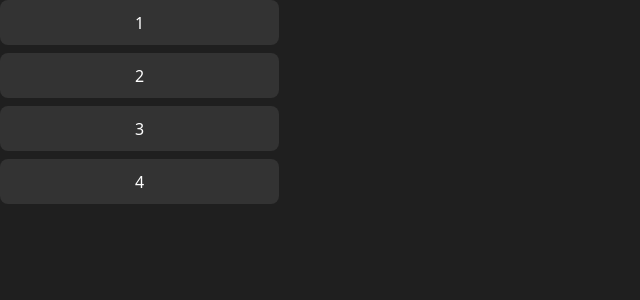
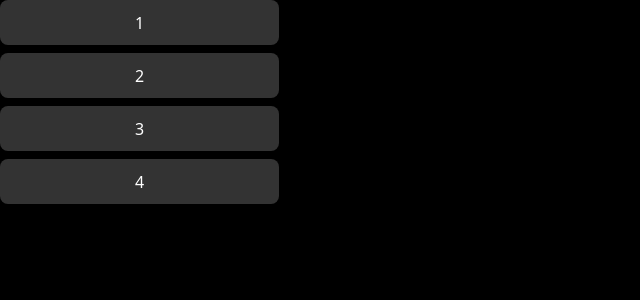
Before and after one commit to jmelsbach/social-links-profile, a React (Vite) app: page / in a window 1280 px wide. Shown: the top 300 px of the page, without its empty margins (0-640 px from the left). Built offline with nearby package versions, Linux system fonts and the light colour scheme.

Commit message:
chore: update background color in App.css

```diff
--- a/src/App.css
+++ b/src/App.css
@@ -1,4 +1,4 @@
 #root {
-  background-color: #1F1F1f;
+  background-color: black;
   height: 100vh;
 }
```
